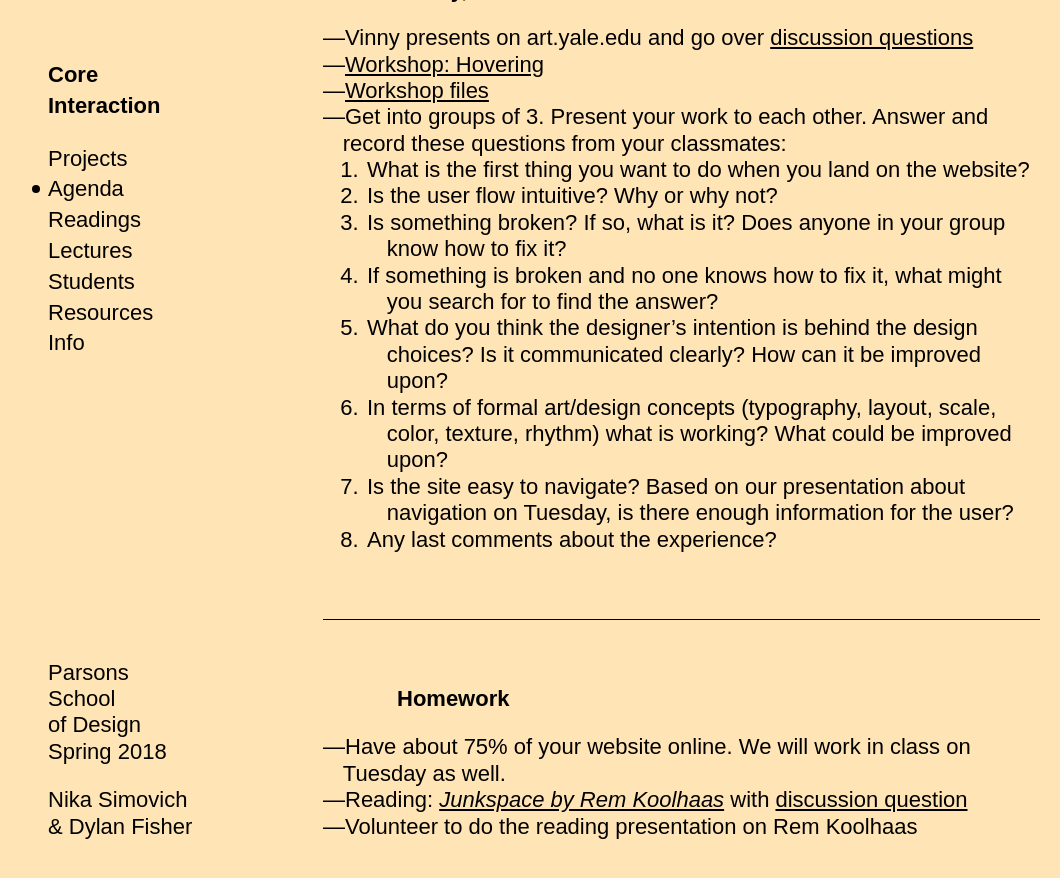
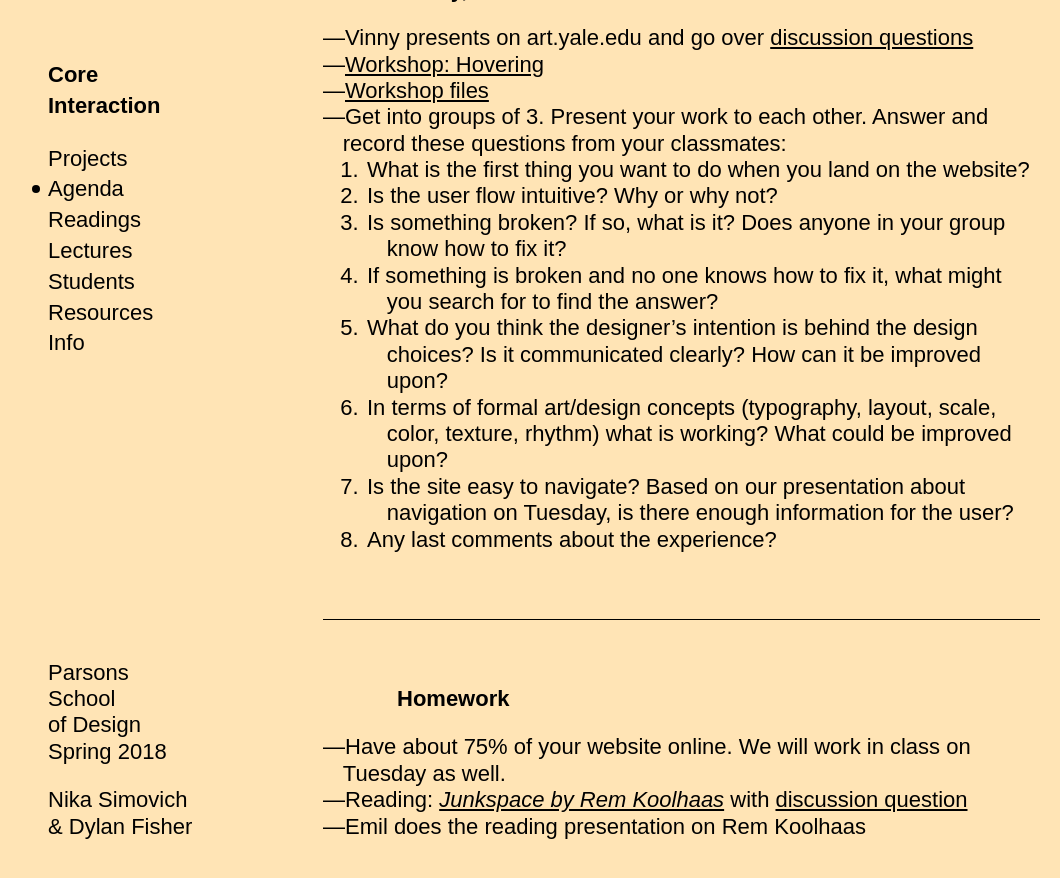
Before and after one commit to dylanfisher/ci18, a Jekyll site: the page built from _agendas/week-3.md, in a window 1280 px wide and 900 px high, scrolled down 1983 px. Shown: the top 878 px of the window, without its empty margins (12-1072 px from the left). Built offline with Jekyll 4.4.1, drawn with Linux system fonts in a browser that asks for light colours; some web fonts are replaced.

Commit message:
Replace volunteer with student name for hw

```diff
--- a/_agendas/week-3.md
+++ b/_agendas/week-3.md
@@ -68,4 +68,4 @@ date_range:       2/06 – 2/09
 ### Homework
 - Have about 75% of your website online. We will work in class on Tuesday as well.
 - Reading: [*Junkspace by Rem Koolhaas*](../assets/readings/koolhaas-rem_junkspace.pdf) with [discussion question](https://docs.google.com/document/d/12_JacuGEUpTDO25msRLLNI9O36-7V96V8LTu1NQ0lfg/edit?usp=sharing)
-- Volunteer to do the reading presentation on Rem Koolhaas
+- Emil does the reading presentation on Rem Koolhaas
```
